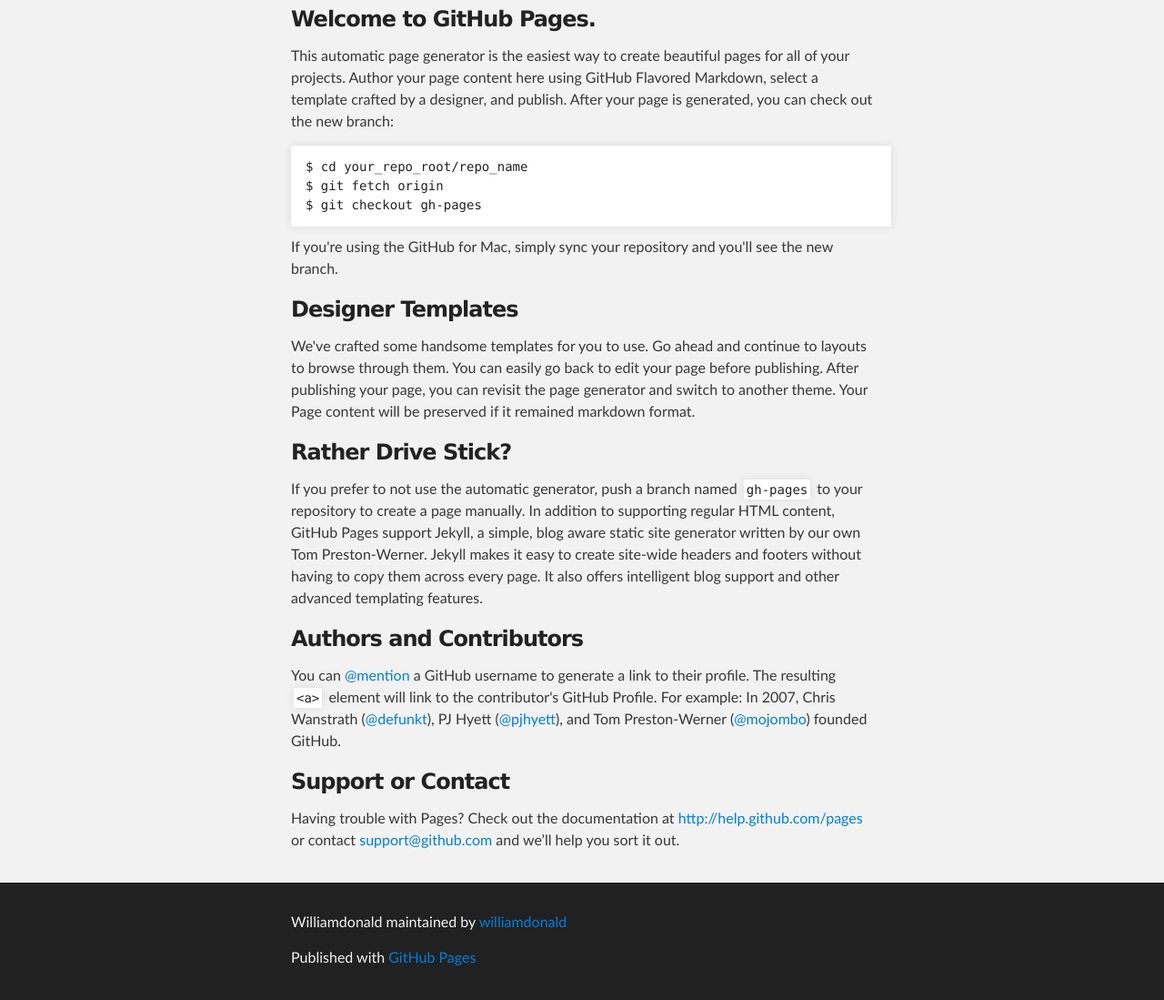
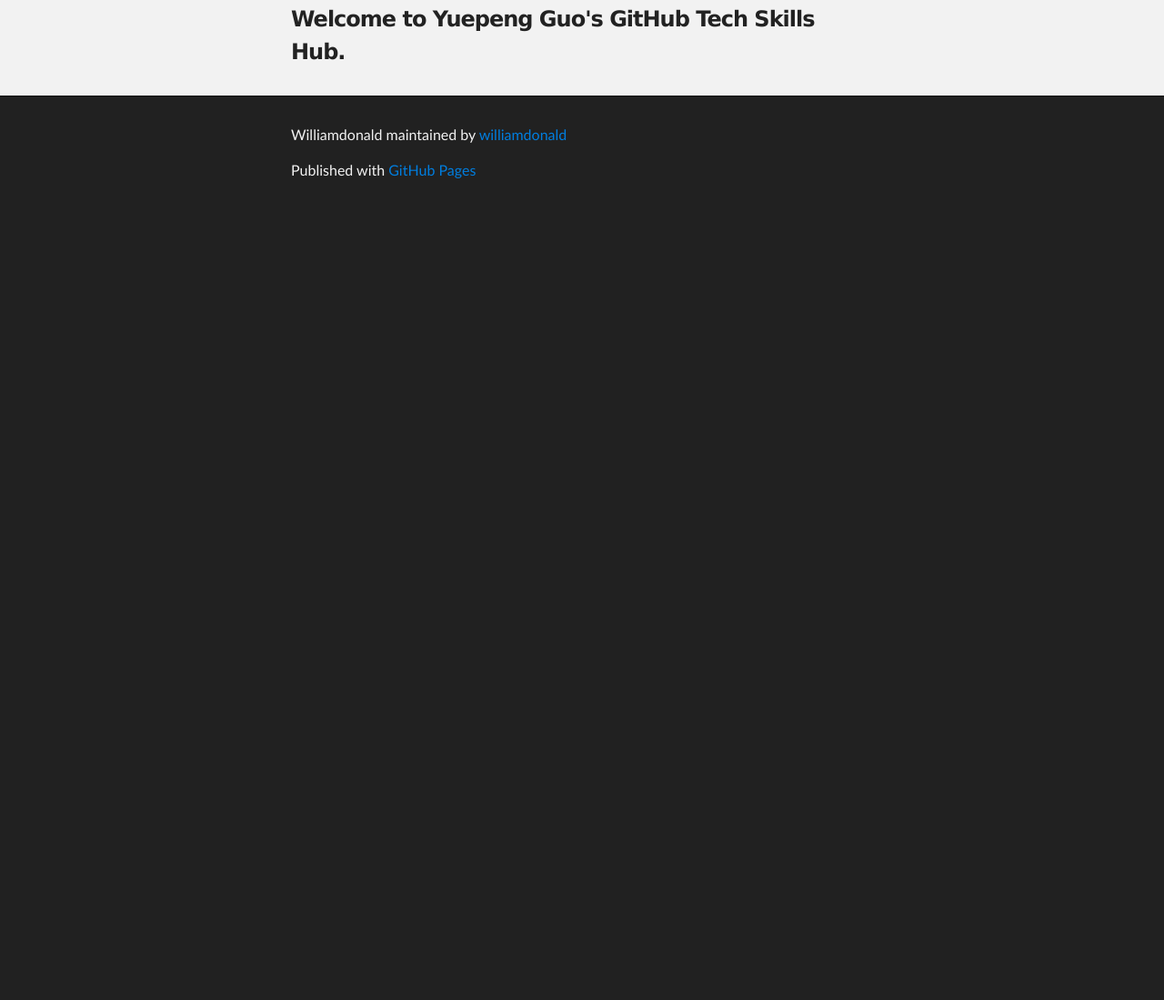
Before and after one commit to williamdonald/williamdonald, a plain HTML site: page index.html in a window 1280 px wide. Shown: the part 257-1356 px from the top of the page at 91% size. After the commit the page ends 800 px from the top, so only its background shows below. Drawn offline with Linux system fonts and the light colour scheme.

Commit message:
Update index.html

```diff
--- a/index.html
+++ b/index.html
@@ -31,33 +31,8 @@
     <!-- MAIN CONTENT -->
     <div id="main_content_wrap" class="outer">
       <section id="main_content" class="inner">
-        <h3>Welcome to GitHub Pages.</h3>
+        <h3>Welcome to Yuepeng Guo's GitHub Tech Skills Hub.</h3>
 
-<p>This automatic page generator is the easiest way to create beautiful pages for all of your projects. Author your page content here using GitHub Flavored Markdown, select a template crafted by a designer, and publish. After your page is generated, you can check out the new branch:</p>
-
-<pre><code>$ cd your_repo_root/repo_name
-$ git fetch origin
-$ git checkout gh-pages
-</code></pre>
-
-<p>If you're using the GitHub for Mac, simply sync your repository and you'll see the new branch.</p>
-
-<h3>Designer Templates</h3>
-
-<p>We've crafted some handsome templates for you to use. Go ahead and continue to layouts to browse through them. You can easily go back to edit your page before publishing. After publishing your page, you can revisit the page generator and switch to another theme. Your Page content will be preserved if it remained markdown format.</p>
-
-<h3>Rather Drive Stick?</h3>
-
-<p>If you prefer to not use the automatic generator, push a branch named <code>gh-pages</code> to your repository to create a page manually. In addition to supporting regular HTML content, GitHub Pages support Jekyll, a simple, blog aware static site generator written by our own Tom Preston-Werner. Jekyll makes it easy to create site-wide headers and footers without having to copy them across every page. It also offers intelligent blog support and other advanced templating features.</p>
-
-<h3>Authors and Contributors</h3>
-
-<p>You can <a href="https://github.com/blog/821" class="user-mention">@mention</a> a GitHub username to generate a link to their profile. The resulting <code>&lt;a&gt;</code> element will link to the contributor's GitHub Profile. For example: In 2007, Chris Wanstrath (<a href="https://github.com/defunkt" class="user-mention">@defunkt</a>), PJ Hyett (<a href="https://github.com/pjhyett" class="user-mention">@pjhyett</a>), and Tom Preston-Werner (<a href="https://github.com/mojombo" class="user-mention">@mojombo</a>) founded GitHub.</p>
-
-<h3>Support or Contact</h3>
-
-<p>Having trouble with Pages? Check out the documentation at <a href="http://help.github.com/pages">http://help.github.com/pages</a> or contact <a href="mailto:support@github.com">support@github.com</a> and we’ll help you sort it out.</p>
-      </section>
     </div>
 
     <!-- FOOTER  -->
```
